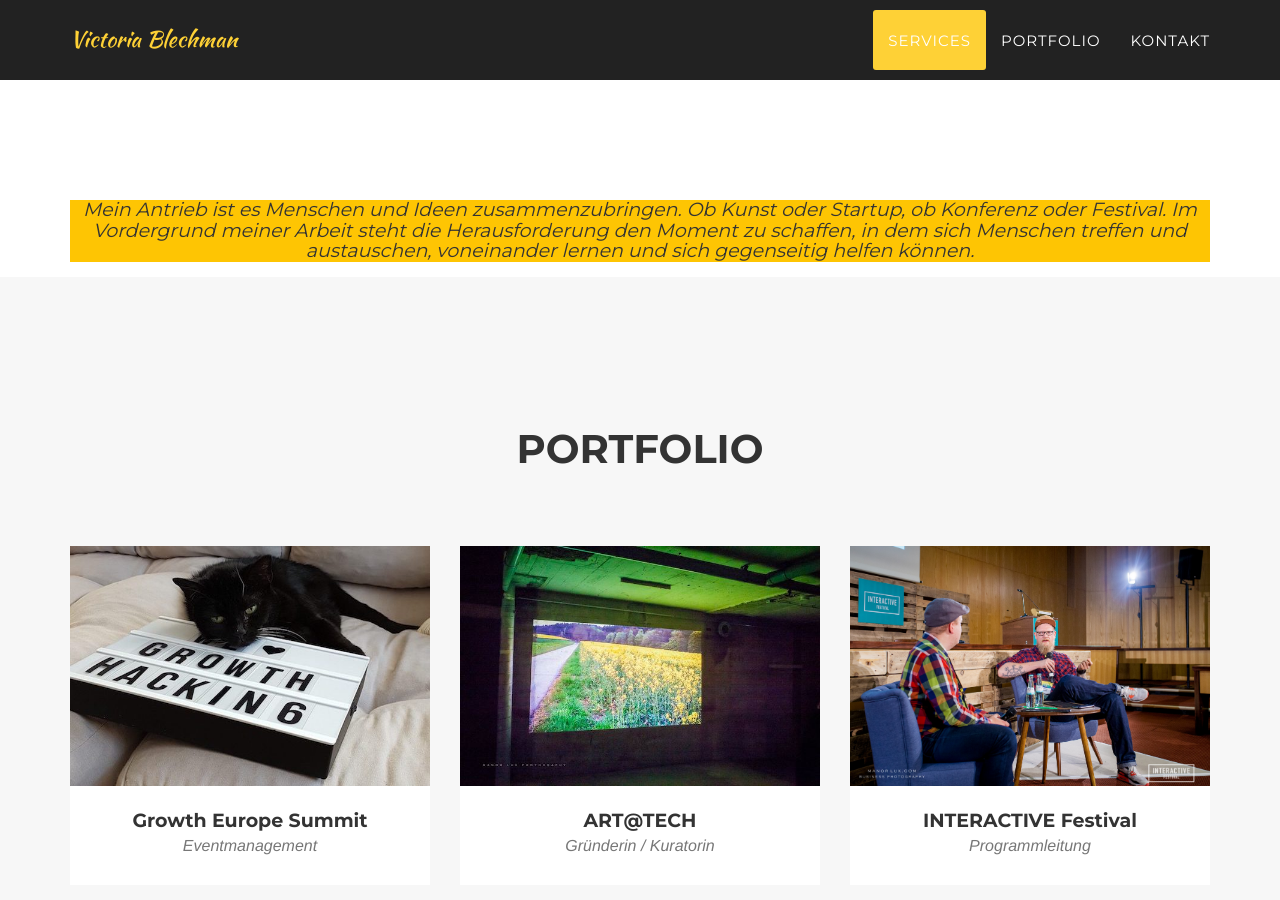
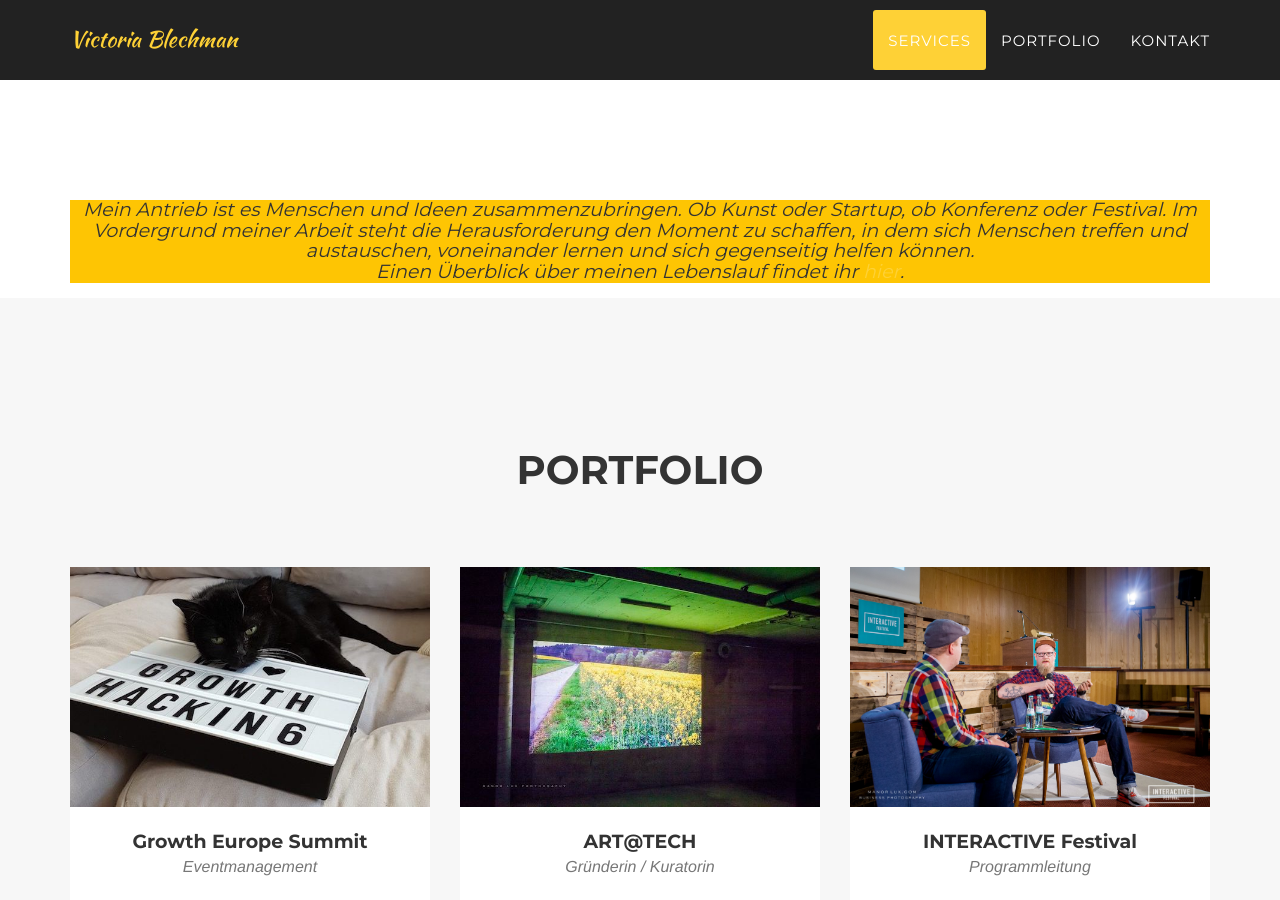
Before and after one commit to blechman/blechman.github.io, a Jekyll site: the page built from index.html, in a window 1280 px wide and 900 px high, scrolled down 1320 px. Built offline with Jekyll 4.4.1, drawn with Linux system fonts in a browser that asks for light colours; some web fonts are replaced.

Commit message:
Update text.html

```diff
--- a/_includes/text.html
+++ b/_includes/text.html
@@ -1,5 +1,5 @@
 <div class="container">
   <div class="motto">
-	  <h4 class="service-heading">Mein Antrieb ist es Menschen und Ideen zusammenzubringen. Ob Kunst oder Startup, ob Konferenz oder Festival. Im Vordergrund meiner Arbeit steht die Herausforderung den Moment zu schaffen, in dem sich Menschen treffen und austauschen, voneinander lernen und sich gegenseitig helfen können.</h4>
+	  <h4 class="service-heading">Mein Antrieb ist es Menschen und Ideen zusammenzubringen. Ob Kunst oder Startup, ob Konferenz oder Festival. Im Vordergrund meiner Arbeit steht die Herausforderung den Moment zu schaffen, in dem sich Menschen treffen und austauschen, voneinander lernen und sich gegenseitig helfen können. </br> Einen Überblick über meinen Lebenslauf findet ihr <a href="https://www.linkedin.com/in/victoria-blechman/" target="_blank">hier</a>.</h4>
   </div>
 </div>
```
